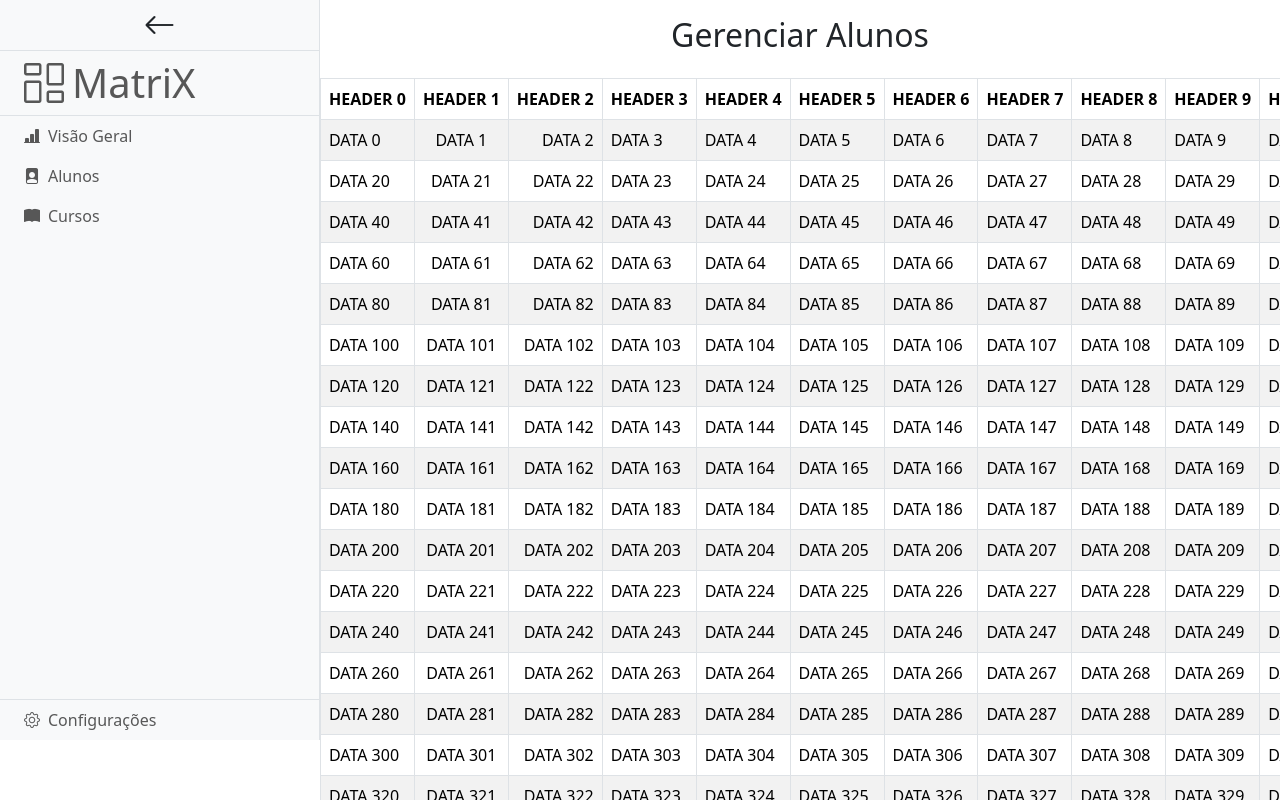
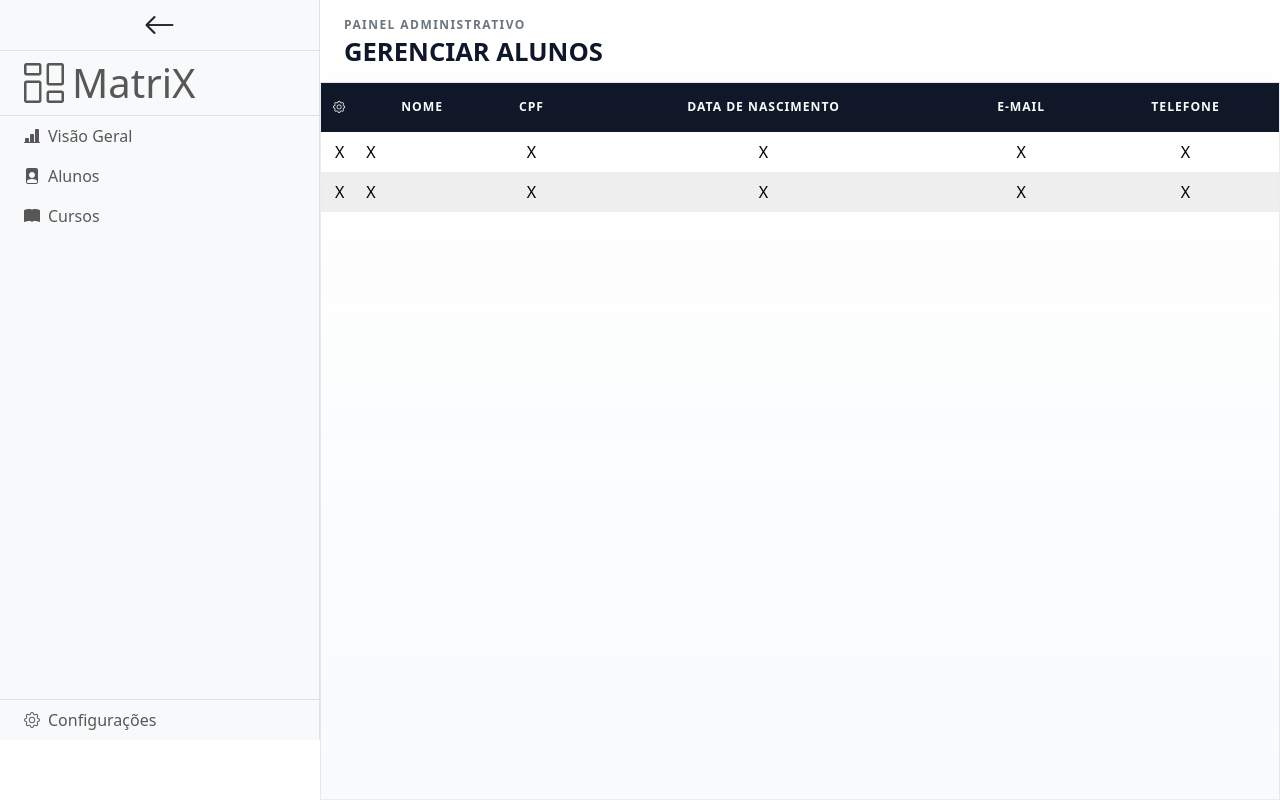
Before and after one commit to laguit0s/MatriX, a React (Vite) app in the folder frontend/: page /gerenciar-alunos in a window 1280 px wide. Built offline with nearby package versions, Linux system fonts and the light colour scheme.

Commit message:
melhora visual da interface com header e tabela

```diff
--- a/frontend/src/components/DataTable.jsx
+++ b/frontend/src/components/DataTable.jsx
@@ -9,27 +9,27 @@ function DataTable({
     const qtdRows = qtdHeader > 0 ? Math.ceil(bodyContent.length / qtdHeader) : 0;
 
     const getHeaderClass = (colIndex) => {
-        return `sticky-top text-center ${headerColumnClass[colIndex] || ''}`
+        return `sticky-top text-center app-table__head-cell ${headerColumnClass[colIndex + 1] || ''}`
     }
 
     const getBodyClass = (colIndex) => {
-        return `${bodyColumnClass[colIndex] || ''}`
+        return `${bodyColumnClass[colIndex + 1] || ''}`
     }
 
     return (
         <div
-            className="table-responsive flex-grow-1 w-100 overflow-auto"
+            className="table-responsive flex-grow-1 w-100 overflow-auto app-table-shell"
             style={{ minWidth: 0, maxHeight }}
         >
-            <table className="table table-bordered table-striped text-nowrap m-0">
-                <thead>
+            <table className="table table-borderless table-hover align-middle text-nowrap m-0 app-table">
+                <thead className="app-table__head">
                     <tr>
                         {headerContent.map((texto, i) => (
                             <th key={i} className={getHeaderClass(i)}>{texto}</th>
                         ))}
                     </tr>
                 </thead>
-                <tbody>
+                <tbody className="app-table__body">
                     {
                         Array.from({ length: qtdRows }).map((_, i) => (
                             <tr key={i}>
--- a/frontend/src/components/Header.jsx
+++ b/frontend/src/components/Header.jsx
@@ -1,7 +1,12 @@
 function Header({ title }) {
     return (
-        <div className="d-flex py-3 justify-content-center">
-            <h1 className="h2">{title}</h1>
+        <div className="app-header px-3 px-md-4 py-3">
+            <div className="d-flex align-items-center justify-content-between">
+                <div>
+                    <p className="app-header__eyebrow mb-1">Painel administrativo</p>
+                    <h1 className="app-header__title mb-0">{title}</h1>
+                </div>
+            </div>
         </div>
     )
 }
--- a/frontend/src/components/SidebarDesktop.jsx
+++ b/frontend/src/components/SidebarDesktop.jsx
@@ -47,7 +47,7 @@ function SidebarDesktop() {
     const collapsedNavItemClass = `${baseNavItemClass} d-flex justify-content-center`
     const expandedNavItemClass = isExpanded ? baseNavItemClass : collapsedNavItemClass
 
-    const baseNavLinkClass = "nav-link w-100"
+    const baseNavLinkClass = "nav-link w-auto"
     const expandedNavLinkClass = `${baseNavLinkClass} ms-4`
     const collapsedNavLinkClass = `${baseNavLinkClass} text-center`
     const navLinkClass = isExpanded ? expandedNavLinkClass : collapsedNavLinkClass
--- a/frontend/src/pages/GerenciarAlunos.jsx
+++ b/frontend/src/pages/GerenciarAlunos.jsx
@@ -3,18 +3,13 @@ import DataTable from "../components/DataTable"
 import Header from "../components/Header"
 
 function GerenciarAlunos() {
-    const tableHeader = []
-    for (let i = 0; i < 20; i++) {
-        tableHeader.push(`HEADER ${i}`)
-    }
-    const tableBody = []
-    for (let i = 0; i < 1000; i++) {
-        tableBody.push(`DATA ${i}`)
-    }
+    const tableHeader = [<i className="bi bi-gear px-1"></i>, "NOME", "CPF", "DATA DE NASCIMENTO", "E-MAIL", "TELEFONE"]
+    const tableBody = ["X", "X", "X", "X", "X", "X", "X", "X", "X", "X", "X", "X"]
+
     return (
         <div className="d-flex flex-column h-100">
-            <Header title="Gerenciar Alunos" />
-            <DataTable headerContent={tableHeader} bodyContent={tableBody} bodyColumnClass={{0: "text-start", 1: "text-center", 2: "text-end"}}/>
+            <Header title="GERENCIAR ALUNOS" />
+            <DataTable headerContent={tableHeader} bodyContent={tableBody} headerColumnClass={{1: "width-1"}} bodyColumnClass={{1: "text-center", 3: "text-center", 4: "text-center", 5: "text-center", 6: "text-center"}}/>
         </div>
     )
 }
--- a/frontend/src/pages/GerenciarCursos.jsx
+++ b/frontend/src/pages/GerenciarCursos.jsx
@@ -7,7 +7,7 @@ function GerenciarCursos() {
     const tableBody = ["DATA 1", "DATA 2", "DATA 3"]
     return (
         <div className="d-flex flex-column flex-grow-1">
-            <Header title="Gerenciar Cursos" />
+            <Header title="GERENCIAR CURSOS" />
             <DataTable headerContent={tableHeader} bodyContent={tableBody} />
         </div>
     )
--- a/frontend/src/pages/GerenciarTurmas.jsx
+++ b/frontend/src/pages/GerenciarTurmas.jsx
@@ -7,7 +7,7 @@ function GerenciarTurmas() {
     const tableBody = ["DATA 1", "DATA 2", "DATA 3"]
     return (
         <div className="d-flex flex-column h-100">
-            <Header title="Gerenciar Turmas" />
+            <Header title="GERENCIAR TURMAS" />
             <DataTable headerContent={tableHeader} bodyContent={tableBody} />
         </div>
     )
--- a/frontend/src/styles/global.css
+++ b/frontend/src/styles/global.css
@@ -15,3 +15,63 @@
   overflow: auto;
   width: 100%;
 }
+
+.app-table-shell {
+  border: 1px solid rgba(15, 23, 42, 0.08);
+  background: linear-gradient(180deg, rgba(255, 255, 255, 0.98), rgba(248, 250, 252, 0.96));
+  box-shadow: 0 12px 32px rgba(15, 23, 42, 0.06);
+}
+
+.app-table {
+  overflow: hidden;
+}
+
+.app-table__head th {
+  background: linear-gradient(180deg, #0f172a, #111827) !important;
+  color: #f8fafc !important;
+  font-size: 0.76rem;
+  font-weight: 700;
+  letter-spacing: 0.08em;
+  text-transform: uppercase;
+  border-bottom: 0 !important;
+}
+
+.app-table__head-cell {
+  padding-top: 0.95rem !important;
+  padding-bottom: 0.95rem !important;
+  border-color: rgba(255, 255, 255, 0.08) !important;
+}
+
+.app-table__body td {
+  padding-top: 0.95rem;
+  padding-bottom: 0.95rem;
+  color: #334155;
+  border-color: rgba(15, 23, 42, 0.06);
+}
+
+.app-table tbody tr:hover td {
+  background-color: rgba(13, 110, 253, 0.04);
+}
+
+.app-table tbody tr:nth-of-type(even) td {
+  background-color: rgba(235, 235, 235, 0.85);
+}
+
+.app-header__eyebrow {
+  font-size: 0.75rem;
+  letter-spacing: 0.12em;
+  text-transform: uppercase;
+  color: #6c757d;
+  font-weight: 700;
+}
+
+.app-header__title {
+  font-size: clamp(1.6rem, 2vw, 2.1rem);
+  font-weight: 800;
+  line-height: 1.1;
+  color: #0f172a;
+}
+
+.width-1 {
+  width: 1%;
+}
```
